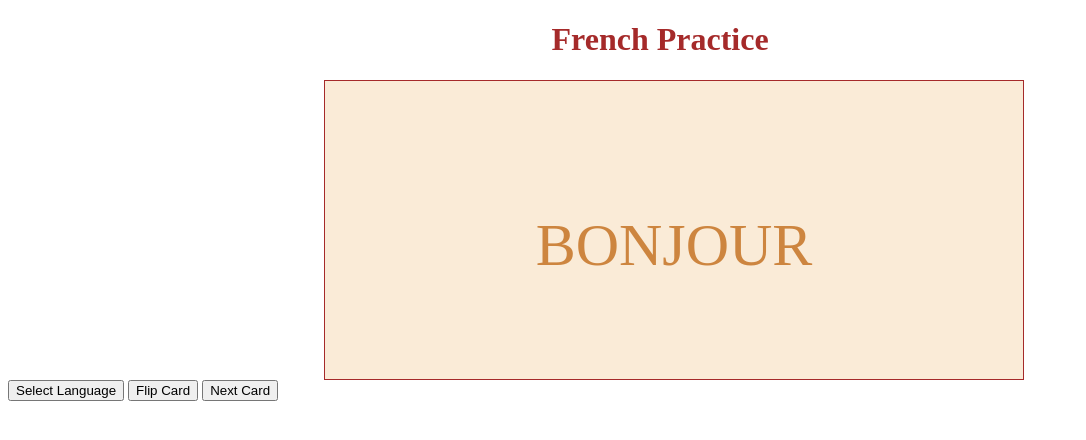
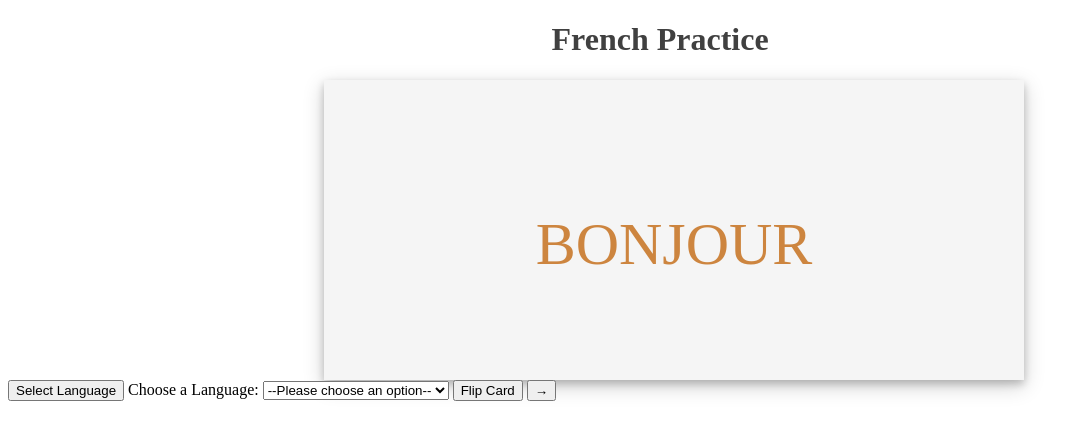
Before and after one commit to Heather1337/Parle, a website: page index.html in a window 1280 px wide. Shown: the whole page, without its empty margins (0-1086 px from the left). Drawn offline with Linux system fonts and the light colour scheme.

Commit message:
adding new css styling and drop down select for languages

```diff
--- a/index.html
+++ b/index.html
@@ -13,8 +13,15 @@
         <p class="flash-card-content">BONJOUR</p>
     </div>
     <button class="choose-language">Select Language</button>
+
+    <label for="language-select">Choose a Language:</label>
+    <select name="languages" id="language-select">
+        <option value="">--Please choose an option--</option>
+        <option value="French">French</option>
+    </select>
+
     <button class="card-flip button">Flip Card</button>
-    <button class="next-card button">Next Card</button>
+    <button class="next-card button">→</button>
 
     <script src="./public/parle.js"></script>
 </body>
--- a/public/parle.js
+++ b/public/parle.js
@@ -2,6 +2,13 @@ const flipButton = document.querySelector('.card-flip');
 const flashCard = document.querySelector('.flash-card-content');
 const nextButton = document.querySelector('.next-card');
 const languageButton = document.querySelector('.choose-language');
+
+
+//Handling Language Selection
+var languageEvent = document.getElementById("language-select");
+var  chosenLanguage = languageEvent.options[languageEvent.selectedIndex].text;
+console.log(chosenLanguage);
+
 
 let cardWord = '';
 // const wordList =[{'front': 'Bonjour',
@@ -11,7 +18,12 @@ let cardWord = '';
 let currentCard = 0;
 let wordList = null;
 
+languageEvent.addEventListener("click", (e)=> {
+  console.log('clicked!', languageEvent.options[languageEvent.selectedIndex].value);
+});
+
 languageButton.addEventListener("click", (e) => {
+  console.log(chosenLanguage)
   fetch("/french")
     .then((res) => {
         return res.json();
@@ -22,7 +34,7 @@ languageButton.addEventListener("click", (e) => {
     .catch((err) => {
         console.log(err);
     })
-})
+});
 
 flipButton.addEventListener("click", (e) => {
   flashCard.innerText = wordList[currentCard].back;
--- a/public/styles.css
+++ b/public/styles.css
@@ -4,15 +4,15 @@
 
 .title {
     font-family: sans-serif monospace cursive;
-    color: brown;
+    color: #404040;
     margin-left: 43%;
 }
 
 
 .flash-card {
-    background-color: antiquewhite;
+    background-color: whitesmoke;
     justify-content: center;
-    border: 1px solid brown;
+    box-shadow: 0 4px 8px 0 rgba(0, 0, 0, 0.2), 0 6px 20px 0 rgba(0, 0, 0, 0.19);
     height: 300px;
     width: 700px;
     margin-left: 25%;
```
